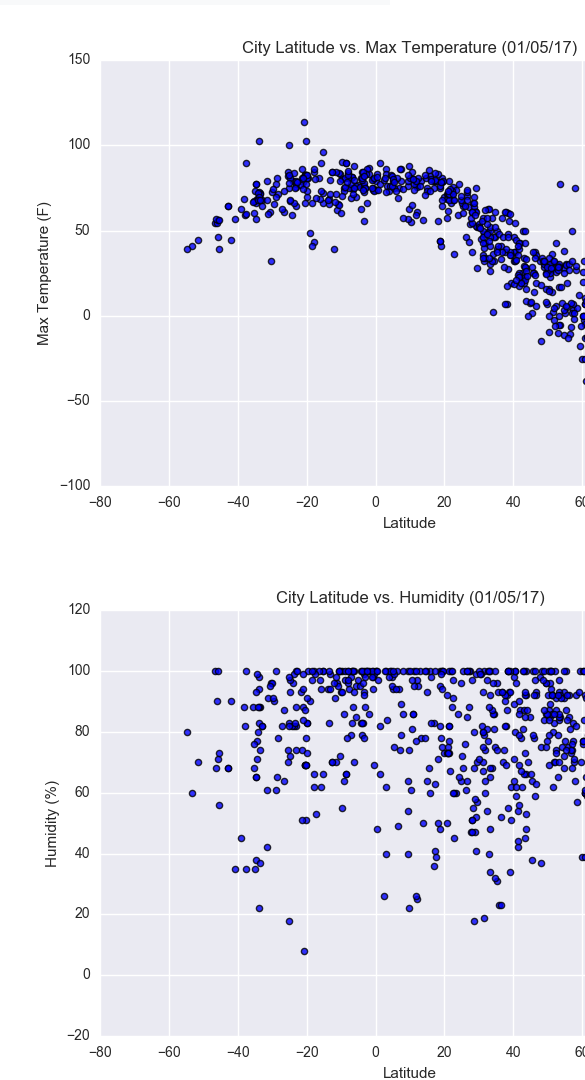
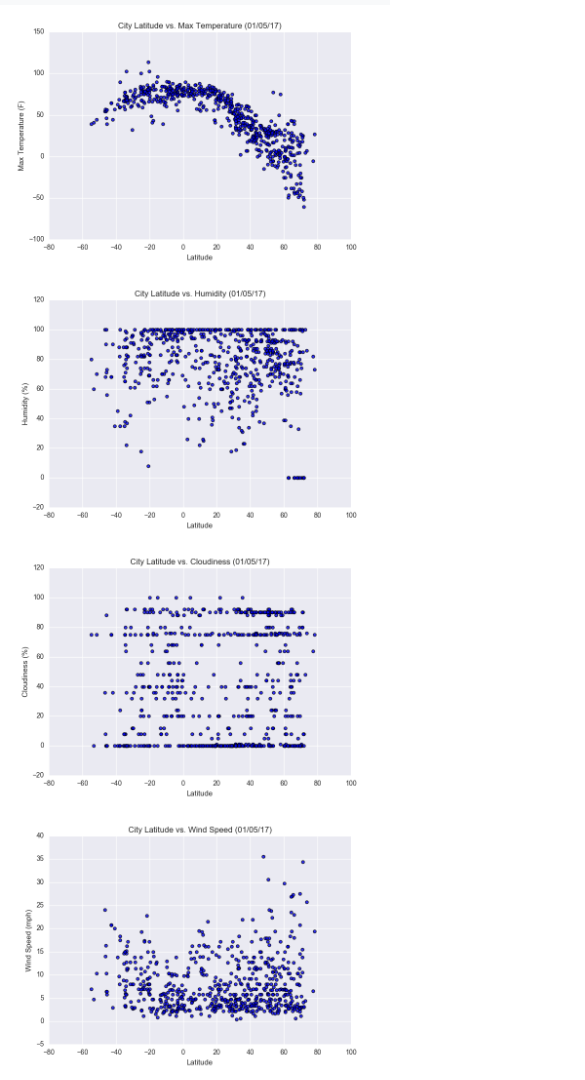
Before and after one commit to ferozumair786/UTDS-WEATHER-HW, a plain HTML site: page compare.html in a window 390 px wide. Shown: the part 51-1131 px from the top of the page, 585 px wide, since content can reach past the window. Drawn offline with nearby package versions, Linux system fonts and the light colour scheme.

Commit message:
finally got the responsive images to work

```diff
--- a/compare.html
+++ b/compare.html
@@ -41,22 +41,24 @@
   </nav>
 
   <div>
+      <!-- I left the class="container" out because it was making the images smaller on the site -->
     <div>
         <div class="row">
-            <div class="col-sm-3 col-md-6 col-lg-6">
-                <img src="Resources\assets\images\Fig1.png">
+            <div class="col-md-6">
+                <img src="Resources\assets\images\Fig1.png" class="img-fluid">
+
             </div>
-            <div class="col-sm-3 col-md-6 col-lg-6">
-                <img src="Resources\assets\images\Fig2.png">
+            <div class="col-md-6">
+                <img src="Resources\assets\images\Fig2.png" class="img-fluid">
             </div>
         </div>
 
       <div class="row">
-            <div class="col-sm-3 col-md-6 col-lg-6">
-              <img src="Resources\assets\images\Fig3.png">
+            <div class="col-md-6">
+              <img src="Resources\assets\images\Fig3.png" class="img-fluid">
             </div>
-            <div class="col-sm-3 col-md-6 col-lg-6">
-                <img src="Resources\assets\images\Fig4.png">
+            <div class="col-md-6">
+                <img src="Resources\assets\images\Fig4.png" class="img-fluid">
             </div>
         </div>
     </div>
--- a/style.css
+++ b/style.css
@@ -1,5 +1,4 @@
 .box {
-    min-height: 50px;
     padding: 0px;
     margin: 1px;
     font-weight: 500;
```
